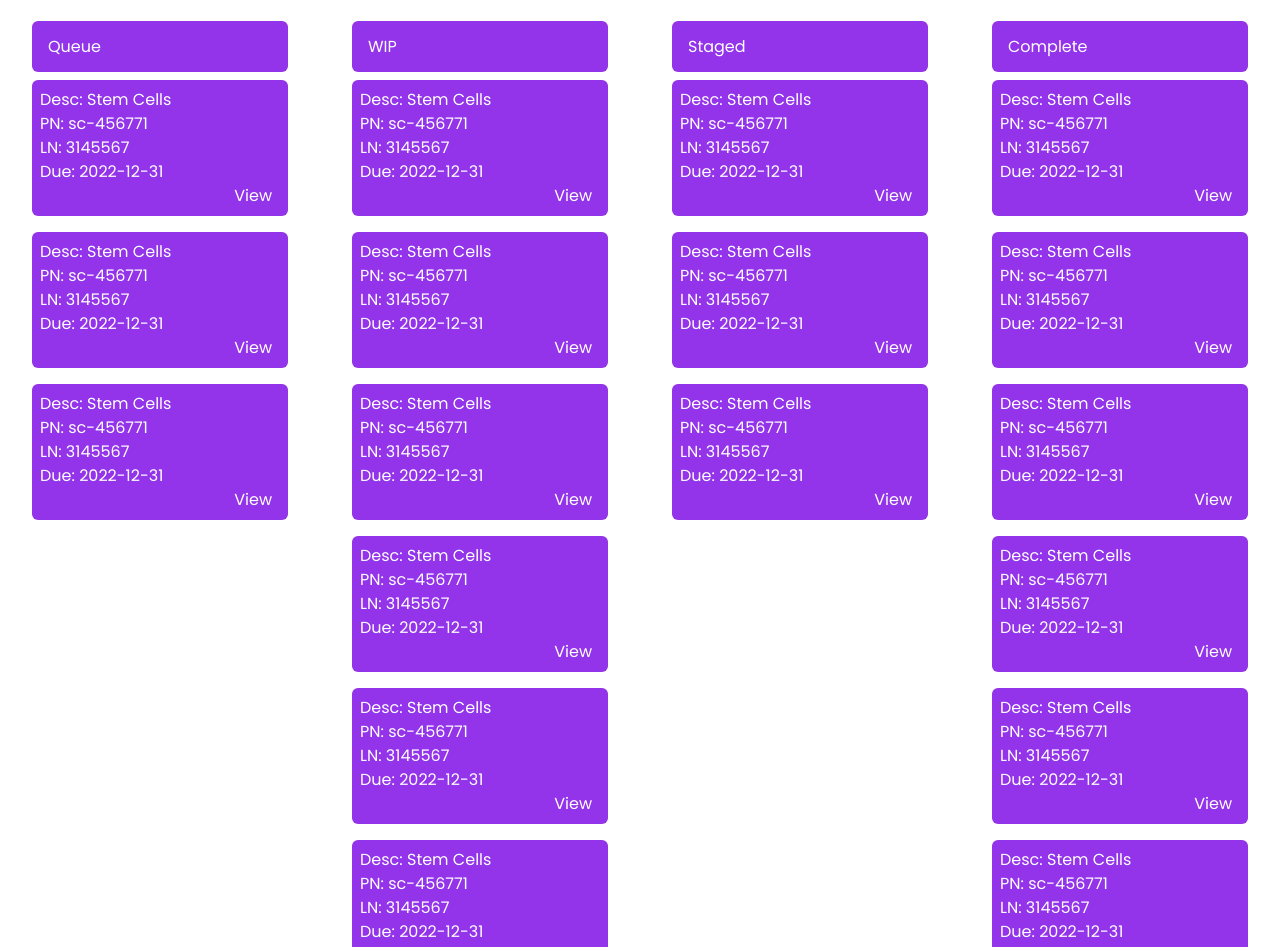
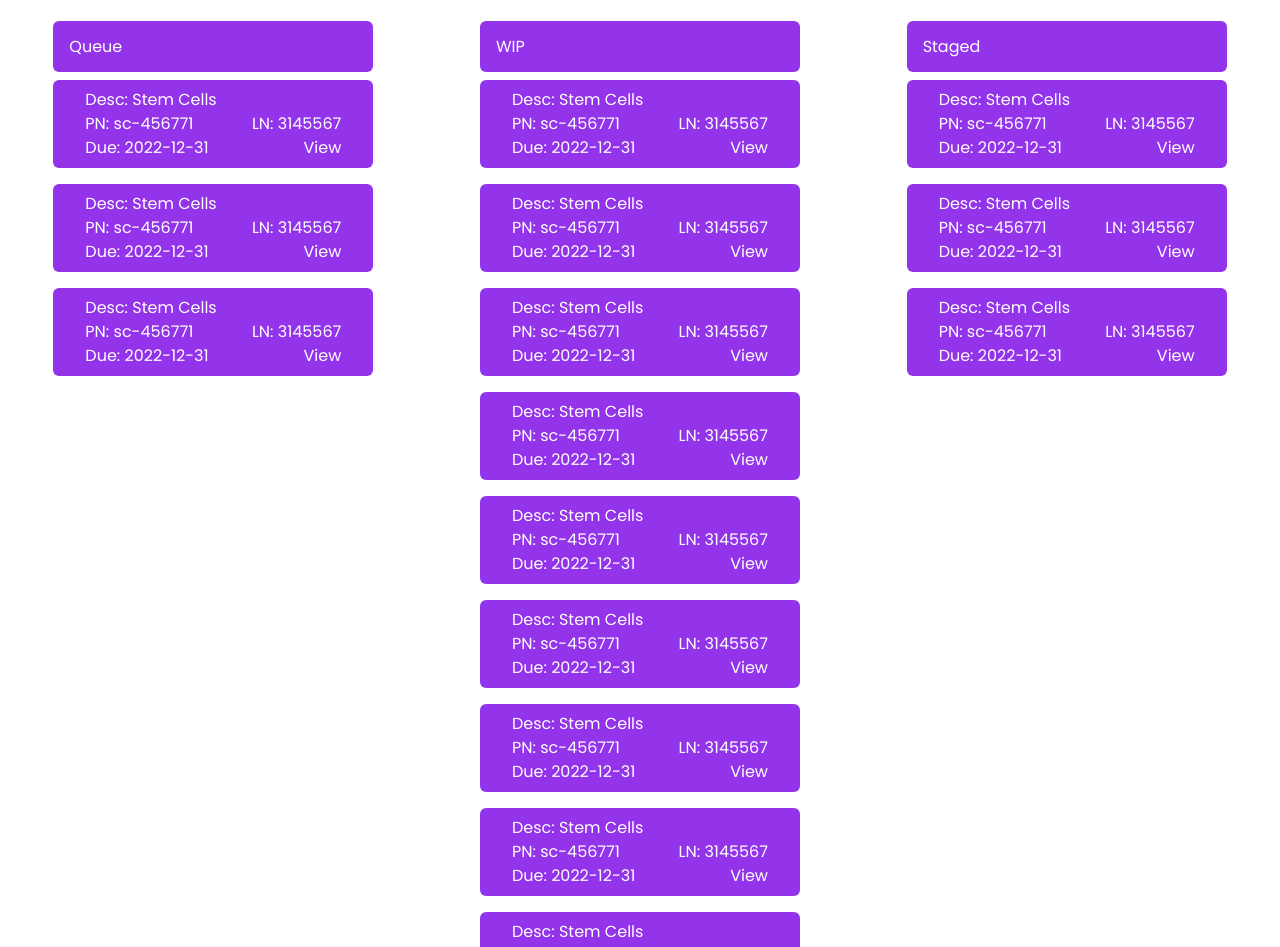
Before and after one commit to gary-stroup-developer/dms-app, a React (Create React App) app: page /user/profile/4 in a window 1280 px wide. Shown: the part 300-1247 px from the top of the page. Built offline with nearby package versions, Linux system fonts and the light colour scheme.

Commit message:
created the ReadJobForm to display in the modal popup. Inserted the form in the JobCard component. Need to convert modal to React modal

```diff
--- a/src/App.js
+++ b/src/App.js
@@ -7,6 +7,7 @@ import {
 import { AddProduct } from './Pages/AddProduct';
 import { AddUser } from './Pages/AddUser';
 import { CBR } from './Pages/CBR';
+import { CCR } from './Pages/CCR';
 import { CreateJobForm } from './Pages/CreateJobForm';
 import { CryoTank } from './Pages/CryoTank';
 
@@ -28,8 +29,9 @@ function App() {
         <Route exact path='/user/job/create' element={< CreateJobForm />}></Route>
         <Route exact path='/user/job/read/:id' element={< ReadJobForm />}></Route>
         <Route exact path='/user/fsr/:id' element={<FSR />}></Route>
-        <Route exact path='/user/fsr/:id' element={<CBR />}></Route>
-        <Route exact path='/user/fsr/:id' element={<CryoTank />}></Route>
+        <Route exact path='/user/cbr/:id' element={<CBR />}></Route>
+        <Route exact path='/user/cbr/:id' element={<CCR />}></Route>
+        <Route exact path='/user/inventory/:id' element={<CryoTank />}></Route>
         <Route exact path='/admin/new-product' element={< AddProduct />}></Route>
         <Route exact path='/admin/new-user' element={< AddUser />}></Route>
       </Routes>
--- a/src/Components/Card.js
+++ b/src/Components/Card.js
@@ -4,8 +4,8 @@ import { Link } from 'react-router-dom'
 export const Card = ({capacity,fname,lname,id}) => {
 
   return (
-    <div className="card">
-          <div className="flex flex-col p-4 bg-purple-600 rounded items-center">
+    <div className="card border-none bg-purple-600">
+          <div className="flex flex-col p-4 rounded items-center">
               <div className="flex w-full justify-around mb-3 py-2">
                   <h4 className=""><b>{fname} {lname}</b></h4>
                   <p>{capacity}</p>
--- a/src/Components/JobCard.js
+++ b/src/Components/JobCard.js
@@ -1,15 +1,44 @@
 import React from 'react'
-import { Link } from "react-router-dom"
-export const JobCard = ({desc,pn,ln,due,jobid}) => {
+import { ReadJobForm } from '../Pages/ReadJobForm'
+export const JobCard = ({ desc, pn, ln, due, jobid }) => {
+  //need to import the React Bootstrap modal and glitch shouold be resolved
+  //update modal title to be a button that when clicked will delete job request
+
   return (
      <div className="card border-none">
         <div className="text-white justify-around flex flex-col w-full my-2 p-2 bg-purple-600 rounded">
-            <p>Desc: {desc}</p>
+        <p className='px-4'>Desc: {desc}</p>
+        <div className='flex flex-wrap justify-between px-4'>
             <p>PN: {pn}</p>
             <p>LN: {ln}</p>
-            <p>Due: {due}</p>
-            <Link className="self-end mr-2" to={`/user/job/read/${jobid}`}> View</Link>
+        </div>
+        <div className='flex flex-wrap justify-between px-4'>
+          <p>Due: {due}</p>
+          <button type="button" className="rounded hover:text-slate-700" data-bs-toggle="modal" data-bs-target="#exampleModal">
+            View
+          </button>
+        </div>
+      </div>
+      <div className="modal fade" id="exampleModal" tabIndex="-1" aria-labelledby="exampleModalLabel" aria-hidden="true">
+          <div className="modal-dialog">
+            <div className="modal-content">
+              <div className="modal-header">
+                <h5 className="modal-title" id="exampleModalLabel">Cancel Job</h5>
+                <button type="button" className="btn-close" data-bs-dismiss="modal" aria-label="Close"></button>
+              </div>
+              <div className="modal-body container border-none">
+              <ReadJobForm />
+              </div>
+              <div className="flex justify-around mt-3 p-2">
+                <button type="button" className="col-md-4 bg-red-500 p-3 rounded text-white" data-bs-dismiss="modal">Close</button>
+                <button type="button" className="col-md-4 bg-green-600 p-3 rounded text-white">Save changes</button>
+              </div>
+            </div>
+          </div>
         </div>
     </div>
   )
 }
+
+// <Link className="self-end mr-2" to={`/user/job/read/${jobid}`}> View</Link>
+//window.open(`/user/job/read/${jobid}`,'_blank') //opens new tab
--- a/src/Components/SideNav.js
+++ b/src/Components/SideNav.js
@@ -13,18 +13,12 @@ export const SideNav = ({ role }) => {
             content.style.display = "block";
         }else{content.style.display = "none";}
     }
-    function toggleContent() {
-        let content = document.getElementById("content");
-        if (content.style.display === "none") {
-            content.style.display = "block";
-        }else{content.style.display = "none";}
-    }
     return (
-        <nav className="grid row-start-1 col-start-1 col-span-5 shadow-md bg-purple-400 pt-2 px-1 sm:h-screen sm:col-span-1">
+        <nav className="grid row-start-1 col-start-1 col-span-5 shadow-md bg-white pt-2 px-1 sm:h-screen sm:col-span-1 p-3">
             {role === 'visitor' ?
                 <div>
                     <ul className="relative mt-4">
-                        <p className="flex items-center text-md py-4 px-6 h-12 overflow-hidden text-gray-700 text-ellipsis whitespace-nowrap rounded">Visitor</p>
+                        <p className="flex items-center text-md py-4 px-6 h-12 overflow-hidden bg-purple-600 text-white text-ellipsis whitespace-nowrap rounded">Visitor</p>
 
                         <li className="relative">
                             <a className="flex items-center text-sm py-4 px-6 h-12 overflow-hidden text-gray-700 text-ellipsis whitespace-nowrap rounded hover:text-white hover:bg-purple-600 transition duration-300 ease-in-out" href="#!" data-mdb-ripple="true" data-mdb-ripple-color="dark">
@@ -44,11 +38,9 @@ export const SideNav = ({ role }) => {
                     </ul>
                 </div>
                 : <div>
-                    <svg onClick={toggleContent} height="24px" width="32px" xmlns="http://www.w3.org/2000/svg" viewBox="0 0 512 512"><path d="M496 288H16c-8.8 0-16 7.2-16 16v32c0 8.8 7.2 16 16 16h480c8.8 0 16-7.2 16-16v-32c0-8.8-7.2-16-16-16zm0-128H16c-8.8 0-16 7.2-16 16v32c0 8.8 7.2 16 16 16h480c8.8 0 16-7.2 16-16v-32c0-8.8-7.2-16-16-16z" /></svg>
                 <div id="content">
-                    <p className="flex items-center text-md py-4 px-6 h-12 overflow-hidden text-gray-700 text-ellipsis whitespace-nowrap rounded" onClick={toggleUserContent}>
+                    <p className="flex items-center text-md py-4 px-6 h-12 overflow-hidden bg-purple-600 text-white text-ellipsis whitespace-nowrap rounded" onClick={toggleUserContent}>
                         Users
-                        <svg height="24px" width="44px" xmlns="http://www.w3.org/2000/svg" viewBox="0 0 512 512"><path d="M328 256c0 39.8-32.2 72-72 72s-72-32.2-72-72 32.2-72 72-72 72 32.2 72 72zm104-72c-39.8 0-72 32.2-72 72s32.2 72 72 72 72-32.2 72-72-32.2-72-72-72zm-352 0c-39.8 0-72 32.2-72 72s32.2 72 72 72 72-32.2 72-72-32.2-72-72-72z"/></svg>
                     </p>
                     <hr className="w-2/3" />
                     <ul className="relative mt-4 flex flex-col justify-around">
@@ -87,9 +79,8 @@ export const SideNav = ({ role }) => {
                         {
                             role === 'admin' ?
                                 <div>
-                                    <p className="flex items-center text-md py-4 px-6 h-12 overflow-hidden text-gray-700 text-ellipsis whitespace-nowrap rounded" onClick={toggleAdminContent}>
+                                    <p className="flex items-center text-md py-4 px-6 h-12 overflow-hidden bg-purple-600 text-white text-ellipsis whitespace-nowrap rounded" onClick={toggleAdminContent}>
                                         Admin
-                                        <svg height="24px" width="44px" xmlns="http://www.w3.org/2000/svg" viewBox="0 0 512 512"><path d="M328 256c0 39.8-32.2 72-72 72s-72-32.2-72-72 32.2-72 72-72 72 32.2 72 72zm104-72c-39.8 0-72 32.2-72 72s32.2 72 72 72 72-32.2 72-72-32.2-72-72-72zm-352 0c-39.8 0-72 32.2-72 72s32.2 72 72 72 72-32.2 72-72-32.2-72-72-72z"/></svg>
                                     </p>
                                     <div id="admin-content">
                                         <hr className="w-2/3"/>
--- a/src/Pages/Dashboard.js
+++ b/src/Pages/Dashboard.js
@@ -50,7 +50,7 @@ export const Dashboard = () => {
                     <h1 className="mb-4">Cell Culture Capacity: { (capacity*100).toFixed(2) }%</h1>
                     <ProgressBar variant={(capacity * 100) > 80? "success": (capacity * 100) > 60 ? "warning":"danger" } now={capacity * 100} label={`${(capacity * 100).toFixed(2)}%`} />
                 </div>
-                <div className="mt-4 col-span-2 grid w-full grid-cols-2 gap-3 md:grid-cols-3">
+                <div className="mt-4 grid w-full grid-cols-1 gap-3 md:grid-cols-3">
                     {userProfile.map(card => card)}
                 </div>
             </main>
--- a/src/Pages/UserProfile.js
+++ b/src/Pages/UserProfile.js
@@ -15,59 +15,46 @@ export const UserProfile = () => {
         <div>
             <div className="border-b border-black grid grid-cols-3 grid-rows-3 p-4">
                 <h1 className="text-3xl row-start-1 col-start-2 col-span-2 mb-4 md:text-5xl">Gary Stroup</h1>
-                <Link className="row-start-2 md:text-2xl" to="/dashboard/user">Dashboard</Link>
+                <Link className="row-start-2 md:text-2xl" to="/dashboard/admin">Dashboard</Link>
                 <Link className="row-start-3 md:text-2xl" to="/dashboard/user">Create Job</Link>
                 <p className="row-start-2 col-start-3 md:text-3xl">Total Jobs: 54</p>
                 <p className="row-start-3 col-start-3 md:text-3xl">Capacity: </p>
             </div>
             <div className="flex flex-wrap mt-5 justify-around">
-                <div className="flex-col basis-10/12 mt-2 md:basis-1/5">
+                <div className="flex-col basis-10/12 mt-2 md:basis-1/4">
                     <h1 className="text-white bg-purple-600 p-3 rounded" onClick={()=>toggleContent("queue")}>Queue</h1>
                     <div id="queue">
-                        <JobCard desc={"Stem Cells"} pn={"sc-456771"} ln={"3145567"} id={"mgd-2022-1jdye3"} due={"2022-12-31"}/>
-                        <JobCard desc={"Stem Cells"} pn={"sc-456771"} ln={"3145567"} id={"mgd-2022-1jdye3"} due={"2022-12-31"}/>
-                        <JobCard desc={"Stem Cells"} pn={"sc-456771"} ln={"3145567"} id={"mgd-2022-1jdye3"} due={"2022-12-31"}/>
+                        <JobCard key={1} desc={"Stem Cells"} pn={"sc-456771"} ln={"3145567"} jobid={"mgd-2022-1jdye3"} due={"2022-12-31"}/>
+                        <JobCard key={2} desc={"Stem Cells"} pn={"sc-456771"} ln={"3145567"} jobid={"mgd-2022-1jdye3"} due={"2022-12-31"}/>
+                        <JobCard key={3} desc={"Stem Cells"} pn={"sc-456771"} ln={"3145567"} jobid={"mgd-2022-1jdye3"} due={"2022-12-31"}/>
                     </div>
                 </div>
-                <div className="flex-col basis-10/12 mt-2 md:basis-1/5">
+                <div className="flex-col basis-10/12 mt-2 md:basis-1/4">
                     <h1 className="text-white bg-purple-600 p-3 rounded" onClick={()=>toggleContent("wip")}>WIP</h1>
                     <div id="wip">
-                        <JobCard desc={"Stem Cells"} pn={"sc-456771"} ln={"3145567"} id={"mgd-2022-1jdye3"} due={"2022-12-31"}/>
-                        <JobCard desc={"Stem Cells"} pn={"sc-456771"} ln={"3145567"} id={"mgd-2022-1jdye3"} due={"2022-12-31"}/>
-                        <JobCard desc={"Stem Cells"} pn={"sc-456771"} ln={"3145567"} id={"mgd-2022-1jdye3"} due={"2022-12-31"}/>
-                        <JobCard desc={"Stem Cells"} pn={"sc-456771"} ln={"3145567"} id={"mgd-2022-1jdye3"} due={"2022-12-31"}/>
-                        <JobCard desc={"Stem Cells"} pn={"sc-456771"} ln={"3145567"} id={"mgd-2022-1jdye3"} due={"2022-12-31"}/>
-                        <JobCard desc={"Stem Cells"} pn={"sc-456771"} ln={"3145567"} id={"mgd-2022-1jdye3"} due={"2022-12-31"}/>
-                        <JobCard desc={"Stem Cells"} pn={"sc-456771"} ln={"3145567"} id={"mgd-2022-1jdye3"} due={"2022-12-31"} />
-                        <JobCard desc={"Stem Cells"} pn={"sc-456771"} ln={"3145567"} id={"mgd-2022-1jdye3"} due={"2022-12-31"}/>
-                        <JobCard desc={"Stem Cells"} pn={"sc-456771"} ln={"3145567"} id={"mgd-2022-1jdye3"} due={"2022-12-31"}/>
-                        <JobCard desc={"Stem Cells"} pn={"sc-456771"} ln={"3145567"} id={"mgd-2022-1jdye3"} due={"2022-12-31"}/>
-                        <JobCard desc={"Stem Cells"} pn={"sc-456771"} ln={"3145567"} id={"mgd-2022-1jdye3"} due={"2022-12-31"}/>
-                        <JobCard desc={"Stem Cells"} pn={ "sc-456771" } ln={"3145567"} id={"mgd-2022-1jdye3"} due={"2022-12-31"}/>
+                        <JobCard key={4} desc={"Stem Cells"} pn={"sc-456771"} ln={"3145567"} jobid={"mgd-2022-1jdye3"} due={"2022-12-31"}/>
+                        <JobCard key={5} desc={"Stem Cells"} pn={"sc-456771"} ln={"3145567"} jobid={"mgd-2022-1jdye3"} due={"2022-12-31"}/>
+                        <JobCard key={6} desc={"Stem Cells"} pn={"sc-456771"} ln={"3145567"} jobid={"mgd-2022-1jdye3"} due={"2022-12-31"}/>
+                        <JobCard key={7} desc={"Stem Cells"} pn={"sc-456771"} ln={"3145567"} jobid={"mgd-2022-1jdye3"} due={"2022-12-31"}/>
+                        <JobCard key={8} desc={"Stem Cells"} pn={"sc-456771"} ln={"3145567"} jobid={"mgd-2022-1jdye3"} due={"2022-12-31"}/>
+                        <JobCard key={9} desc={"Stem Cells"} pn={"sc-456771"} ln={"3145567"} jobid={"mgd-2022-1jdye3"} due={"2022-12-31"}/>
+                        <JobCard key={10} desc={"Stem Cells"} pn={"sc-456771"} ln={"3145567"} jobid={"mgd-2022-1jdye3"} due={"2022-12-31"}/>
+                        <JobCard key={11} desc={"Stem Cells"} pn={"sc-456771"} ln={"3145567"} jobid={"mgd-2022-1jdye3"} due={"2022-12-31"}/>
+                        <JobCard key={12} desc={"Stem Cells"} pn={"sc-456771"} ln={"3145567"} jobid={"mgd-2022-1jdye3"} due={"2022-12-31"}/>
+                        <JobCard key={13} desc={"Stem Cells"} pn={"sc-456771"} ln={"3145567"} jobid={"mgd-2022-1jdye3"} due={"2022-12-31"}/>
+                        <JobCard key={14} desc={"Stem Cells"} pn={"sc-456771"} ln={"3145567"} jobid={"mgd-2022-1jdye3"} due={"2022-12-31"}/>
+                        <JobCard key={15} desc={"Stem Cells"} pn={"sc-456771"} ln={"3145567"} jobid={"mgd-2022-1jdye3"} due={"2022-12-31"}/>
                     </div>
                 </div>
-                <div className="flex-col basis-10/12 mt-2 md:basis-1/5">
+                <div className="flex-col basis-10/12 mt-2 md:basis-1/4">
                     <h1 className="text-white bg-purple-600 p-3 rounded" onClick={()=>toggleContent("staged")}>Staged</h1>
                     <div id="staged">
-                        <JobCard desc={"Stem Cells"} pn={"sc-456771"} ln={"3145567"} id={"mgd-2022-1jdye3"} due={"2022-12-31"}/>
-                        <JobCard desc={"Stem Cells"} pn={"sc-456771"} ln={"3145567"} id={"mgd-2022-1jdye3"} due={"2022-12-31"}/>
-                        <JobCard desc={"Stem Cells"} pn={"sc-456771"} ln={"3145567"} id={"mgd-2022-1jdye3"} due={"2022-12-31"}/>
-                    </div>
-                </div>
-                <div className="flex-col basis-10/12 mt-2 md:basis-1/5">
-                    <h1 className="text-white bg-purple-600 p-3 rounded" onClick={()=>toggleContent("complete")}>Complete</h1>
-                    <div id="complete">
-                        <JobCard desc={"Stem Cells"} pn={"sc-456771"} ln={"3145567"} id={"mgd-2022-1jdye3"} due={"2022-12-31"}/>
-                        <JobCard desc={"Stem Cells"} pn={"sc-456771"} ln={"3145567"} id={"mgd-2022-1jdye3"} due={"2022-12-31"}/>
-                        <JobCard desc={"Stem Cells"} pn={"sc-456771"} ln={"3145567"} id={"mgd-2022-1jdye3"} due={"2022-12-31"} />
-                        <JobCard desc={"Stem Cells"} pn={"sc-456771"} ln={"3145567"} id={"mgd-2022-1jdye3"} due={"2022-12-31"}/>
-                        <JobCard desc={"Stem Cells"} pn={"sc-456771"} ln={"3145567"} id={"mgd-2022-1jdye3"} due={"2022-12-31"}/>
-                        <JobCard desc={"Stem Cells"} pn={"sc-456771"} ln={"3145567"} id={"mgd-2022-1jdye3"} due={"2022-12-31"}/>
+                        <JobCard key={16} desc={"Stem Cells"} pn={"sc-456771"} ln={"3145567"} jobid={"mgd-2022-1jdye3"} due={"2022-12-31"}/>
+                        <JobCard key={23} desc={"Stem Cells"} pn={"sc-456771"} ln={"3145567"} jobid={"mgd-2022-1jdye3"} due={"2022-12-31"}/>
+                        <JobCard key={55} desc={"Stem Cells"} pn={"sc-456771"} ln={"3145567"} jobid={"mgd-2022-1jdye3"} due={"2022-12-31"}/>
                     </div>
                 </div>
             </div>
         </div>
     )
 }
-
-//  basis-1/2 md:basis-1/4
```
Also changed, not shown: src/Pages/CCR.js (added, +7 -0 lines), src/Pages/ReadJobForm.js (+79 -4 lines).
